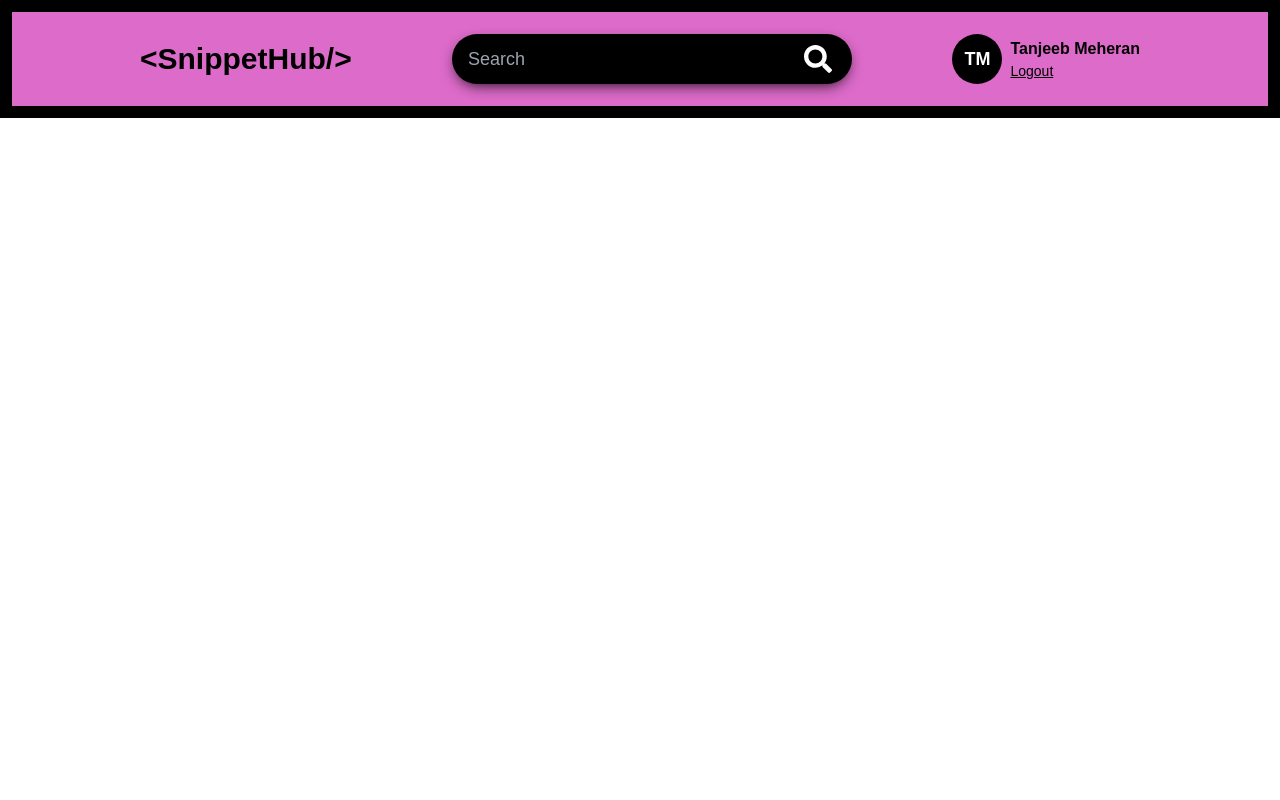
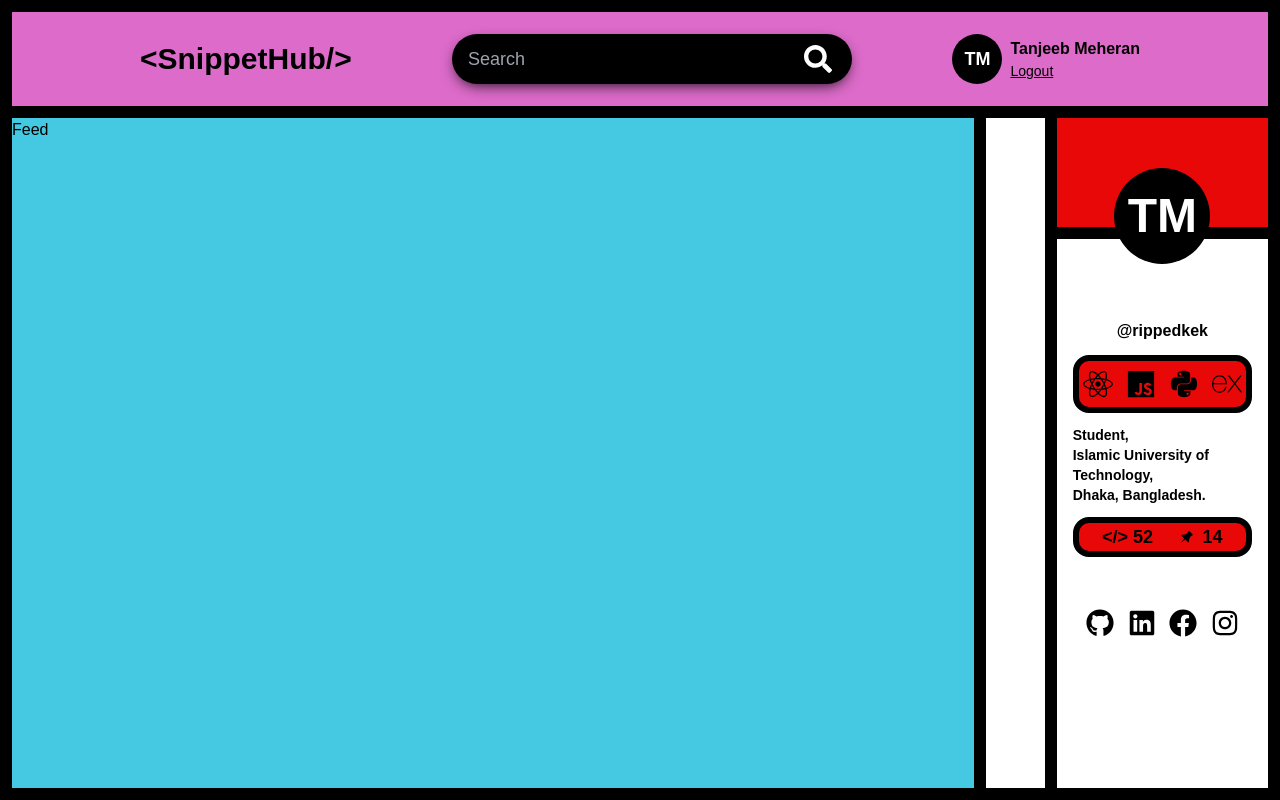
Before and after one commit to RippedKek/SnippetHub, a Next.js app in the folder client/: page / in a window 1280 px wide. Built offline with nearby package versions, Linux system fonts and the light colour scheme.

Commit message:
Create Sidebar

```diff
--- a/client/app/layout.js
+++ b/client/app/layout.js
@@ -1,5 +1,6 @@
 import Navbar from '@/components/Navbar'
 import './globals.css'
+import Sidebar from '@/components/Sidebar'
 
 export const metadata = {
   title: 'SnippetHub',
--- a/client/app/page.js
+++ b/client/app/page.js
@@ -1,7 +1,11 @@
+import Feed from '@/components/Feed'
+import Sidebar from '@/components/Sidebar'
+
 export default function Home() {
   return (
-    <main>
-      <div></div>
-    </main>
+    <div className='md:flex justify-between'>
+      <Feed />
+      <Sidebar />
+    </div>
   )
 }
--- /dev/null
+++ b/client/components/ControlBar.jsx
@@ -0,0 +1,5 @@
+const ControlBar = () => {
+  return <div className='w-[20%] border-b-[12px] border-black'></div>
+}
+
+export default ControlBar
--- /dev/null
+++ b/client/components/Feed.jsx
@@ -0,0 +1,46 @@
+const Feed = () => {
+  const snippets = [
+    {
+      name: 'Tanjeeb Mehheran',
+      username: 'rippedkek',
+      title: 'Linear Regression',
+      language: ['python'],
+      snippet: `
+        from sklearn.model_selection import LinearRegressor
+
+        reg = LinearRegressor()
+        reg.fit(X_train, y_train)
+        pred = reg.predict(X_test)
+
+        plt.scatter(X_test, y_test)
+        plt.plot(X_test, pred, color=”red”)
+        plt.show()
+      `,
+    },
+    {
+      name: 'Tanjeeb Mehheran',
+      username: 'rippedkek',
+      title: 'Linear Regression',
+      language: ['python'],
+      snippet: `
+        from sklearn.model_selection import LinearRegressor
+
+        reg = LinearRegressor()
+        reg.fit(X_train, y_train)
+        pred = reg.predict(X_test)
+
+        plt.scatter(X_test, y_test)
+        plt.plot(X_test, pred, color=”red”)
+        plt.show()
+      `,
+    },
+  ]
+
+  return (
+    <div className='w-[70%] md:w-full bg-body border-[12px] border-t-0 border-black min-h-[calc(100vh-118px)] overflow-x-auto'>
+      <div>Feed</div>
+    </div>
+  )
+}
+
+export default Feed
--- /dev/null
+++ b/client/components/Profile.jsx
@@ -0,0 +1,42 @@
+import Skills from './Skills'
+import { TiPin } from 'react-icons/ti'
+import { FaGithub } from 'react-icons/fa'
+import { FaLinkedin } from 'react-icons/fa'
+import { FaFacebook } from 'react-icons/fa'
+import { FaInstagram } from 'react-icons/fa'
+
+const Profile = () => {
+  return (
+    <div className='flex flex-col w-[80%] min-h-[calc(100vh-118px)] border-x-[12px] border-b-[12px] border-black'>
+      <div className='h-[30%] relative'>
+        <div className='h-[60%] w-full bg-profile border-b-[12px] border-black'>
+          {' '}
+        </div>
+        <div className='w-24 h-24 rounded-full bg-black absolute left-[calc(50%-48px)] top-[25%] text-white font-bold text-5xl flex items-center justify-center'>
+          TM
+        </div>
+      </div>
+      <h1 className='self-center font-bold'>@rippedkek</h1>
+      <Skills />
+      <div className='self-start px-4 text-sm font-bold'>
+        <p>Student,</p>
+        <p>Islamic University of Technology,</p>
+        <p>Dhaka, Bangladesh.</p>
+      </div>
+      <div className='self-center flex items-center justify-evenly my-3 border-[6px] border-black rounded-2xl bg-profile w-[85%] text-lg font-bold'>
+        <span>&lt;/&gt; 52</span>
+        <span className='flex items-center gap-2'>
+          <TiPin /> 14
+        </span>
+      </div>
+      <div className='self-center flex items-center justify-evenly w-[85%] mt-10'>
+        <FaGithub size={28} className='cursor-pointer' />
+        <FaLinkedin size={28} className='cursor-pointer' />
+        <FaFacebook size={28} className='cursor-pointer' />
+        <FaInstagram size={28} className='cursor-pointer' />
+      </div>
+    </div>
+  )
+}
+
+export default Profile
--- /dev/null
+++ b/client/components/Sidebar.jsx
@@ -0,0 +1,13 @@
+import ControlBar from './ControlBar'
+import Profile from './Profile'
+
+const Sidebar = () => {
+  return (
+    <div className='hidden sticky md:flex w-[30%]'>
+      <ControlBar />
+      <Profile />
+    </div>
+  )
+}
+
+export default Sidebar
--- /dev/null
+++ b/client/components/Skills.jsx
@@ -0,0 +1,17 @@
+import { FaReact } from 'react-icons/fa'
+import { FaPython } from 'react-icons/fa'
+import { IoLogoJavascript } from 'react-icons/io5'
+import { SiExpress } from 'react-icons/si'
+
+const Skills = () => {
+  return (
+    <div className='w-[85%] my-3 flex border-[6px] border-black bg-profile rounded-2xl px-1 py-2 self-center items-center justify-between'>
+      <FaReact size={30} />
+      <IoLogoJavascript size={30} />
+      <FaPython size={30} />
+      <SiExpress size={30} />
+    </div>
+  )
+}
+
+export default Skills
```
